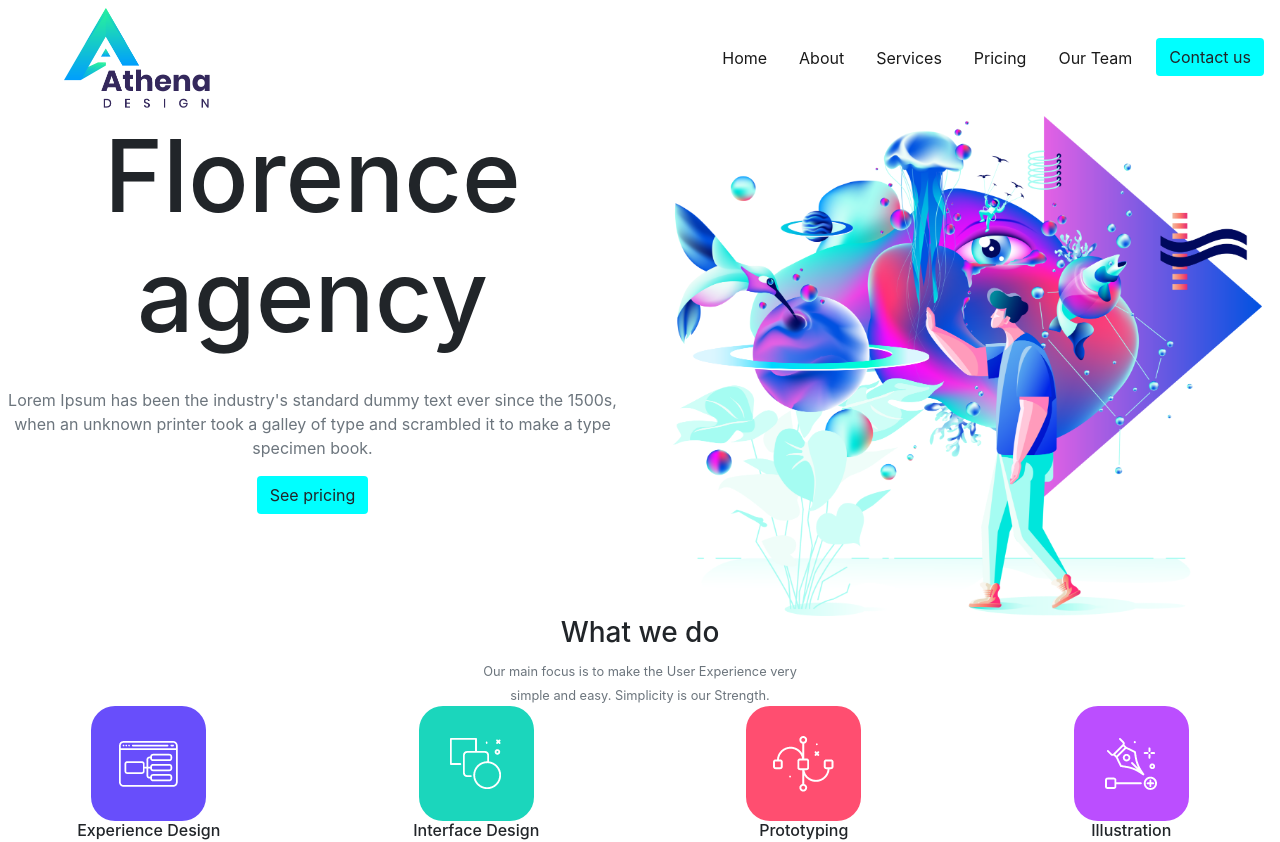
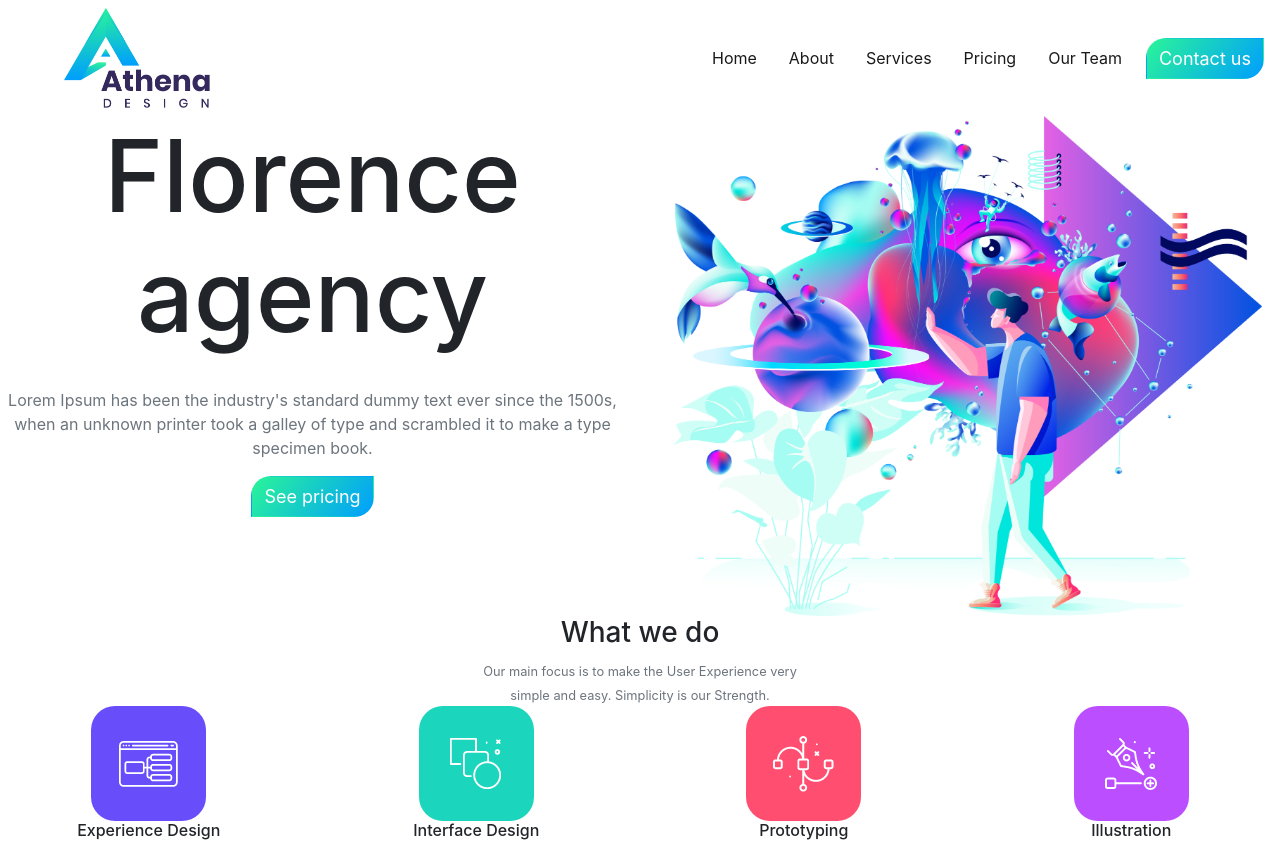
Before and after one commit to rokydas/athena-design, a React (Create React App) app: page / in a window 1280 px wide. Shown: the top 842 px of the page. Built offline with nearby package versions, Linux system fonts and the light colour scheme.

Commit message:
half-home-page-done

```diff
--- /dev/null
+++ b/src/components/Home/Florence/Florence.css
@@ -0,0 +1,7 @@
+.btn{
+    background: linear-gradient(128deg,#2af598 0%,#009efd 100%);
+    font-size:18px ;
+    color:white;
+    border-radius: 20px 0px 20px 0px;
+    font-weight:500px;
+}
--- a/src/components/Home/Florence/Florence.js
+++ b/src/components/Home/Florence/Florence.js
@@ -1,6 +1,6 @@
 import React from 'react';
 import fish1 from'../../../Illustration/16 [Converted]@2x.png'
-
+import './Florence.css'
 const Florence = () => {
     return (
         <div className="row">
```
